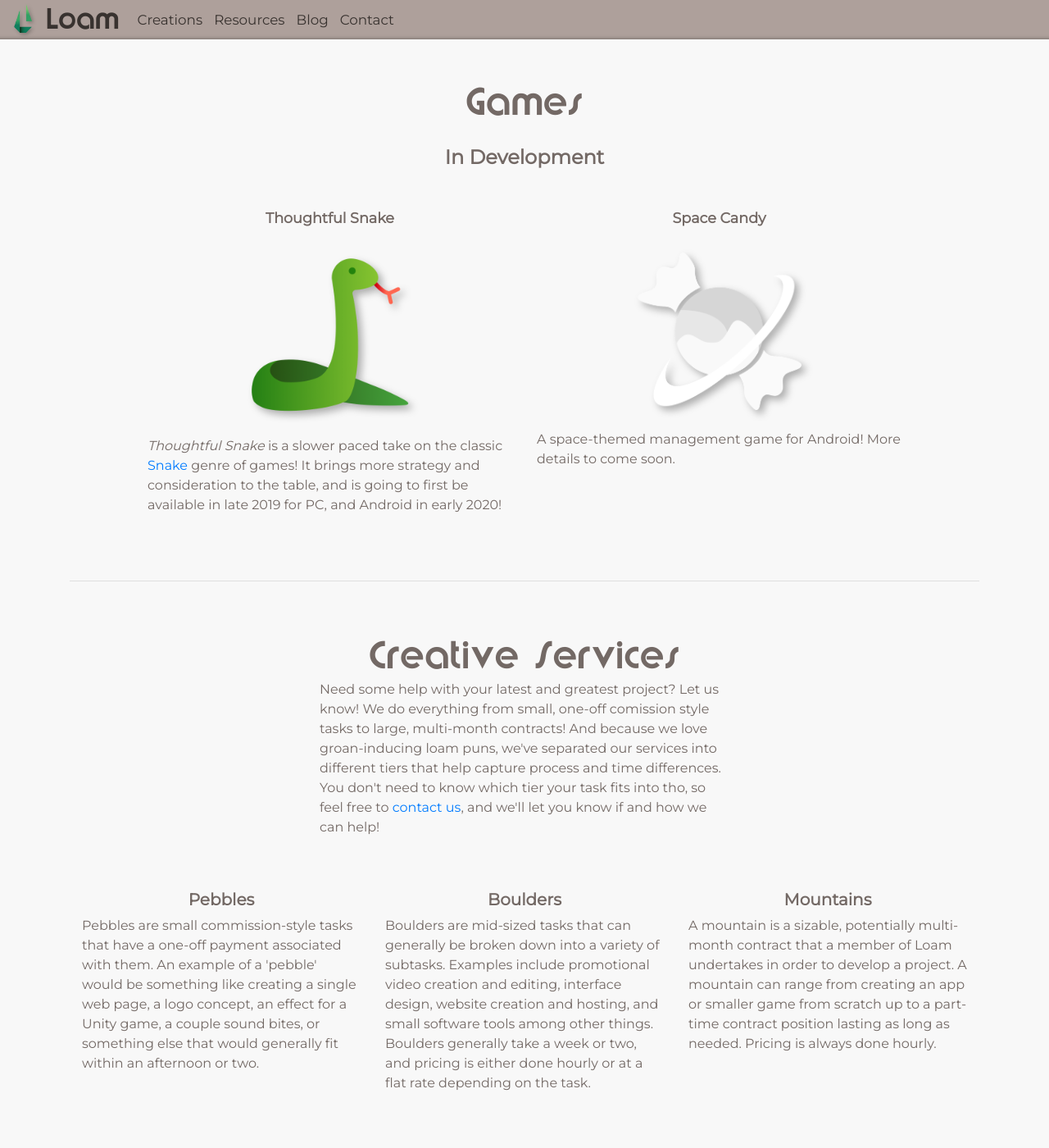
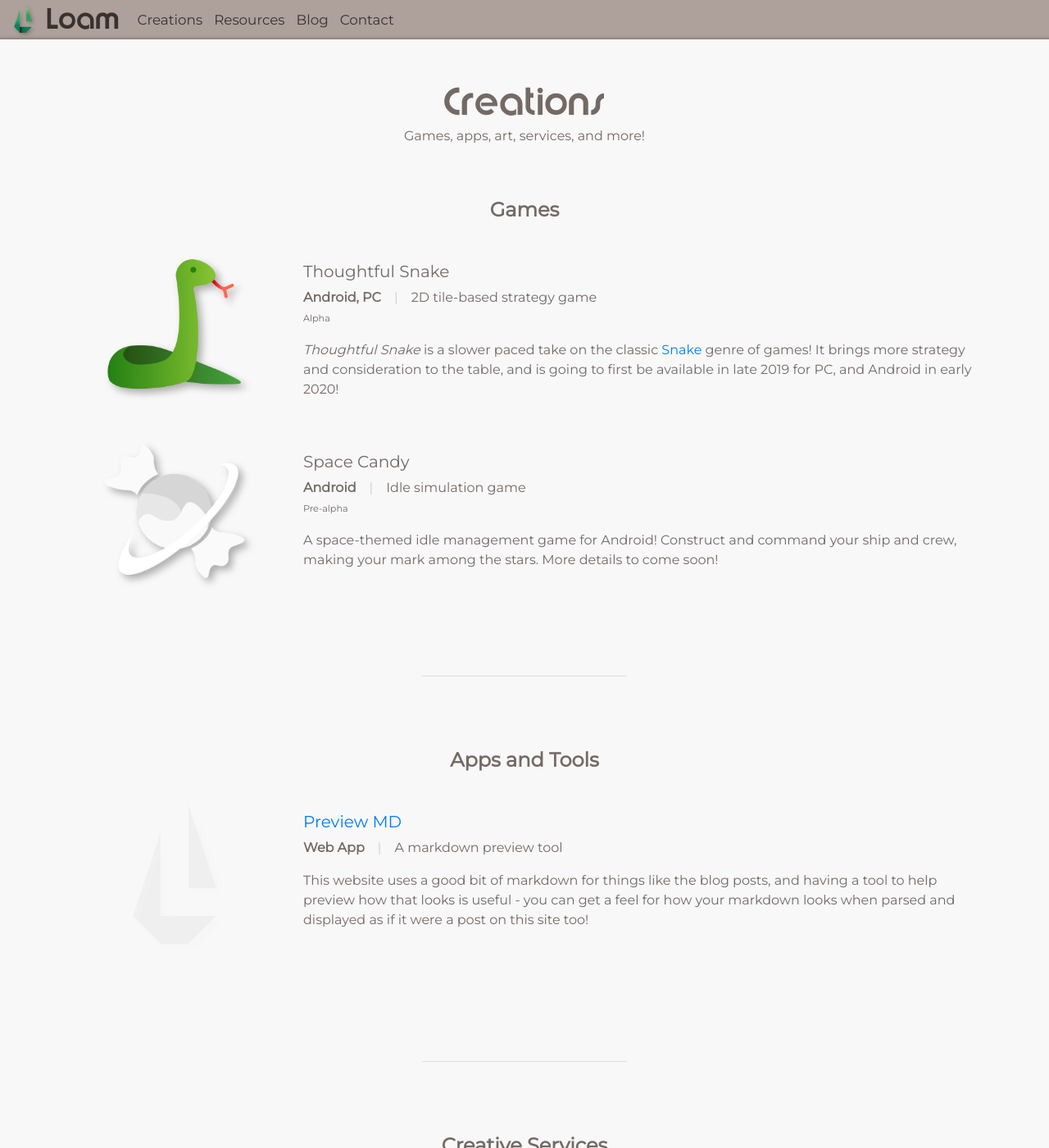
Before and after one commit to LoamNet/net.loam.www, a Jekyll site: the page built from creations/index.html, in a window 1280 px wide and 1400 px high. Shown: the whole window at 82% size. Built offline with Jekyll 4.4.1, drawn with Linux system fonts in a browser that asks for light colours; nearby versions of some CDN libraries; some of the changed text lies outside the part shown.

Commit message:
= Cleanup of creations page

```diff
--- a/assets/styleGlobal.css
+++ b/assets/styleGlobal.css
@@ -118,6 +118,10 @@ nav h2:hover {
 }
 
 
+.loam-ul {
+  list-style-type: none;
+  padding-left: 0px;
+}
 
 
 
--- a/blog/index.html
+++ b/blog/index.html
@@ -7,7 +7,7 @@ tags: loam, loam llc, blog, blogging, write, writing, writeup, article, articles
 ---
 <h1>Blog</h1>
 <p class="loam-section-description"></p>
-<ul class="text-left" style="list-style-type: none;">
+<ul class="text-left loam-ul" style="list-style-type: none;">
   {% for post in site.posts %}
     <li>
       <h2><a href="{{ post.url }}">{{ post.title }}</a></h2><p><strong>{{ post.date | date_to_string }}</strong></p>
--- a/creations/index.html
+++ b/creations/index.html
@@ -6,43 +6,115 @@ description: We create and help support the creation of indie games, apps, and o
 tags: create, game, games, media, loam, app, apps, indie, creative, creation, indie games, video games, videogames, loam games, art, digital media, digital, digital art, applications, dev, development, artist, artistic, interactive, software, publishing, published, publish, free, paid, service, services, help, assistance, commission, commissions
 ---
 
+<style>
+	.stub {
+		margin-left: auto;
+		margin-right: auto;
+		max-width: 250px;
+		width: 250px;
+	}
+
+	.l-v-spacer {
+		 opacity: 0.3;
+	}
+
+	.product-logo {
+		padding: 15px;
+		margin-left: auto;
+		margin-right: auto;
+	}
+</style>
+
+
+<!-- Head section -->
+<h1>Creations</h1>
+<p>Games, apps, art, services, and more!</p>
+<br/>
+
 
 <!-- SECTION: Games -->
-<h1>Games</h1>
-<h2 class="loam-section-title"><strong>In Development</strong></h2>
-<br/>
+<h2 class="loam-section-title"><strong>Games</strong></h2>
+<div>
+	<p class="loam-section-description"></p>
+	<ul class="text-left loam-ul">
 
-<div class="row text-center">
-	<div class="col-md-1"></div>
-	<div class="col-md">
-		<h3 class="loam-section-subtitle"><strong>Thoughtful Snake</strong></h3>
-		<br/>
-		<img class="product-logo" src="/assets/icons/icon-rtsnek.png" alt="A green snake with its tongue sticking out"/>
-		<br/>
-		<br/>
-		<p class="text-left"><em>Thoughtful Snake</em> is a slower paced take on the classic <a href="https://en.wikipedia.org/wiki/Snake_(video_game_genre)">Snake</a> genre of games! It brings more strategy and consideration to the table, and is going to first be available in late 2019 for PC, and Android in early 2020!</p>
-	</div>
-	<div class="col-md">
-		<h3 class="loam-section-subtitle"><strong>Space Candy</strong></h3>
-		<br/>
-		<img class="product-logo" src="/assets/icons/icon-spacecandy.png" alt="A piece of candy with a ring around it, mimicing the ring around saturn"/>
-		<br/>
-		<br/>
-		<p class="text-left">A space-themed management game for Android! More details to come soon.</p>
-	</div>
-	<div class="col-md-1"></div>
+
+		<li>
+			<div class="row">
+				<div class="col-lg-3 text-center">
+					<img class="product-logo" src="/assets/icons/icon-rtsnek.png" alt="A green snake with its tongue sticking out"/>
+				</div>
+				<div class="col-lg-9">
+					<br/>
+					<h2><!--a href="#"-->Thoughtful Snake<!--/a--></h2><p><strong>Android, PC</strong><span class="l-v-spacer">&emsp;|&emsp;</span>2D tile-based strategy game<br/><span style="font-size: .7em">Alpha</span></p>
+					<p><em>Thoughtful Snake</em> is a slower paced take on the classic <a href="https://en.wikipedia.org/wiki/Snake_(video_game_genre)">Snake</a> genre of games! It brings more strategy and consideration to the table, and is going to first be available in late 2019 for PC, and Android in early 2020!</p>
+				</div>
+			</div>
+			<br/>
+	    </li>
+
+
+	    <li>
+			<div class="row">
+				<div class="col-lg-3 text-center">
+					<img class="product-logo" src="/assets/icons/icon-spacecandy.png" alt="A piece of candy with a ring around it, mimicing the ring around saturn"/>
+				</div>
+				<div class="col-lg-9">
+					<br/>
+					<h2><!--a href="#"-->Space Candy<!--/a--></h2><p><strong>Android</strong><span class="l-v-spacer">&emsp;|&emsp;</span>Idle simulation game<br/><span style="font-size: .7em">Pre-alpha</span></p>
+					<p>A space-themed idle management game for Android! Construct and command your ship and crew, making your mark among the stars. More details to come soon!</p>
+				</div>
+			</div>
+			<br/>
+	    </li>
+
+
+	</ul>
 </div>
 <br/>
 <br/>
+<hr class="stub"/>
+
+<!-- SECTION: Apps & Tools -->
+<br/>
+<br/>
+<h2 class="loam-section-title"><strong>Apps and Tools</strong></h2>
+<div>
+	<p class="loam-section-description"></p>
+	<ul class="text-left loam-ul" style="list-style-type: none;">
+
+		<li>
+			<div class="row">
+				<div class="col-lg-3 text-center">
+					<img class="product-logo" src="/assets/icons/placeholder.png" alt="A grey placeholder logo"/>
+				</div>
+				<div class="col-lg-9">
+					<br/>
+					<h2><a href="tools/previewmd/">Preview MD</a></h2><p><strong>Web App</strong><span class="l-v-spacer">&emsp;|&emsp;</span>A markdown preview tool</p>
+					<p>This website uses a good bit of markdown for things like the blog posts, and having a tool to help preview how that looks is useful - you can get a feel for how your markdown looks when parsed and displayed as if it were a post on this site too!</p>
+				</div>
+			</div>
+			<br/>
+	    </li>
+		<li>
 
 
-<!-- SECTION: Creative services -->
-<hr/>
+		</li>
+
+
+	<br/>
+	</ul>
+</div>
 <br/>
 <br/>
-<h1>Creative Services</h1>
+<hr class="stub"/>
 
-<p class="maxed">Need some help with your latest and greatest project? Let us know! We do everything from small, one-off comission style tasks to large, multi-month contracts! And because we love groan-inducing loam puns, we've separated our services into different tiers that help capture process and time differences. You don't need to know which tier your task fits into tho, so feel free to <a href="/contact">contact us<!--i class="fa fa-link fa-xs"></i--></a>, and we'll let you know if and how we can help!
+<!-- SECTION: Creative services -->
+<br/>
+<br/>
+<h2 class="loam-section-title"><strong>Creative Services</strong></h2>
+
+<p class="maxed">Need some help with your latest and greatest project? Let us know! We do everything from small, one-off comission style tasks to large, multi-month contracts! And because we love groan-inducing loam puns, we've separated our services into different tiers that help capture process and time differences. You don't need to know which tier your task fits into tho, so feel free to <a href="/contact">contact us</a>, and we'll let you know if and how we can help!
 <div class="container">
 	<br/>
 	<br/>
@@ -65,20 +137,3 @@ tags: create, game, games, media, loam, app, apps, indie, creative, creation, in
 </div>
 <br/>
 <br/>
-
-
-<!-- Creative services -->
-<hr/>
-<br/>
-<br/>
-<h1>Tools</h1>
-<div>
-<p class="loam-section-description"></p>
-<ul class="text-left" style="list-style-type: none;">
-    <li>
-      <h2><a href="tools/previewmd/">Preview MD</a></h2><p><strong>Web App</strong></p>
-      <p>This website uses a good bit of markdown for things like the blog posts, and having a tool to help preview how that looks is useful - you can get a feel for how your markdown looks when parsed and displayed as if it were a post on this site too!</p>
-      <br/>
-    </li>
-</ul>
-</div>
```
Also changed, not shown: assets/icons/placeholder.png (added).
